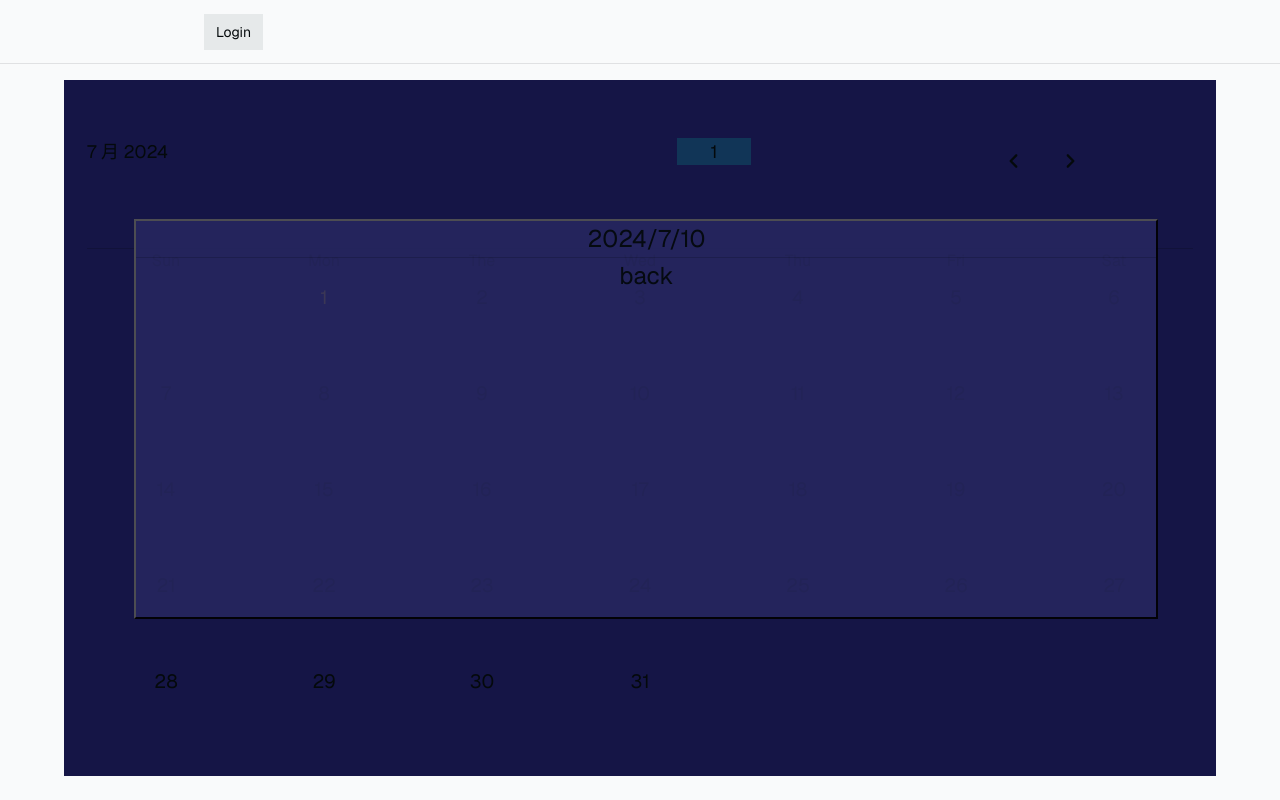
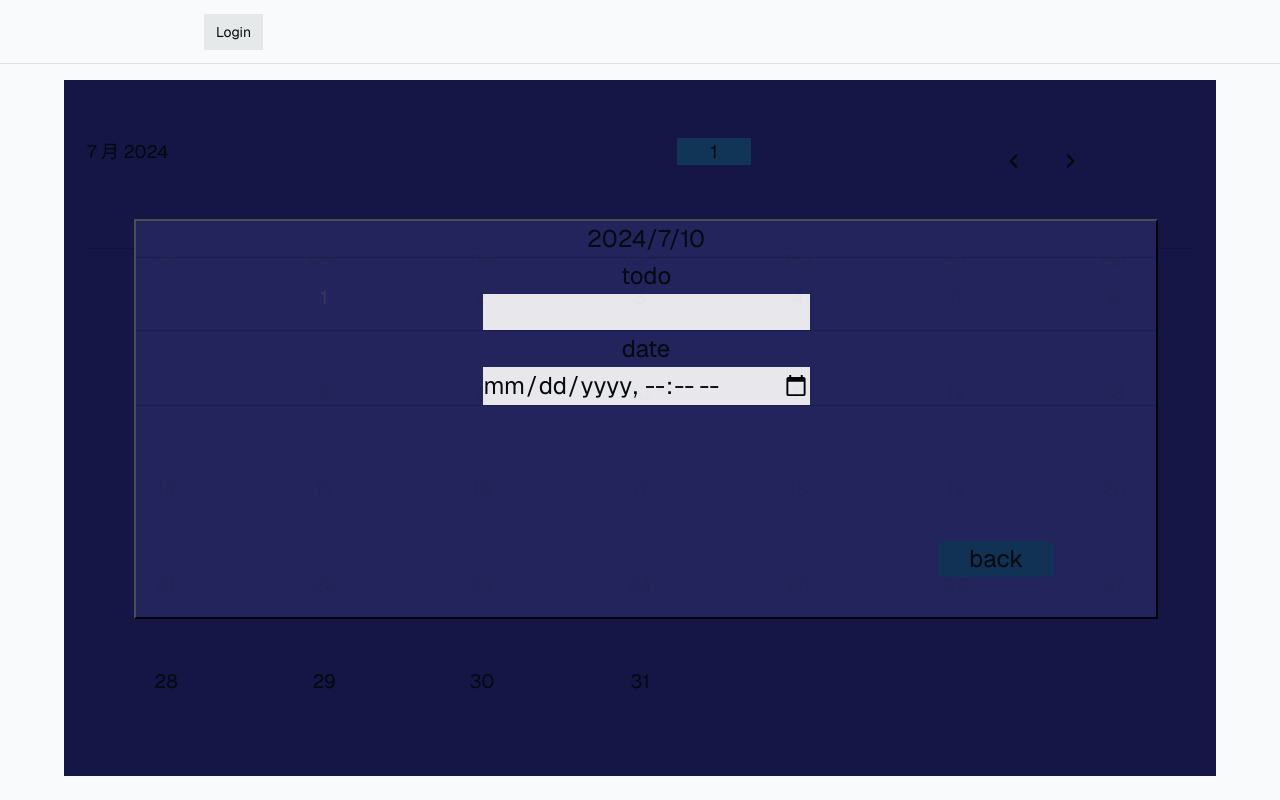
Before and after one commit to rui0415/my-calender, a Next.js app: page / in a window 1280 px wide. Both pictures are taken after a click on the element "10". Built offline with nearby package versions, Linux system fonts and the light colour scheme; no server answers.

Commit message:
アニメーション追加

```diff
--- a/components/Calender.tsx
+++ b/components/Calender.tsx
@@ -97,7 +97,16 @@ export default function Calender() {
                     <div className={style.info}>
                         {year}/{month+1}/{schedule}
                         <hr></hr>
-                        <button onClick={() => setInfo(false)}>back</button>
+                        <div>
+                            <label>todo</label><br></br>
+                            <input type="text"></input>
+                            <hr></hr>
+
+                            <label>date</label><br></br>
+                            <input type="datetime-local"></input>
+                            <hr></hr>
+                        </div>
+                        <button className={style.backButton} onClick={() => setInfo(false)}>back</button>
                     </div>
                 )}
             </div>
--- a/components/style/calender.module.css
+++ b/components/style/calender.module.css
@@ -60,10 +60,6 @@
     background-color: rgb(17, 53, 87);
 }
 
-.backToday:hover {
-    background-color: rgb(54, 130, 202);
-}
-
 
 .week {
     display: grid;
@@ -99,8 +95,34 @@
     height: 50vh;
     text-align: center;
     background-color:rgb(38, 38, 95);
-    opacity: 0.9;
     font-size: 150%;
+    animation: popup 0.5s cubic-bezier(0.22, 1, 0.36, 1) forwards;
+}
+
+@keyframes popup {
+    0% {
+        transform: translateY(10vh) scale(0);
+        opacity: 0;
+    }
+    100% {
+        transform: translateY(0) scale(1.0);
+    }
+    80%, 100%{
+        opacity: 0.9;
+    }
+}
+
+.backButton {
+    padding-inline: 3%;
+    position: absolute;
+    bottom: 10%;
+    right:10%;
+    background-color: rgb(17, 53, 87);
+    border-radius: 10%;
+}
+
+.backButton:hover {
+    background-color: rgb(54, 130, 202);
 }
 
 @media (660px < height) {
```
